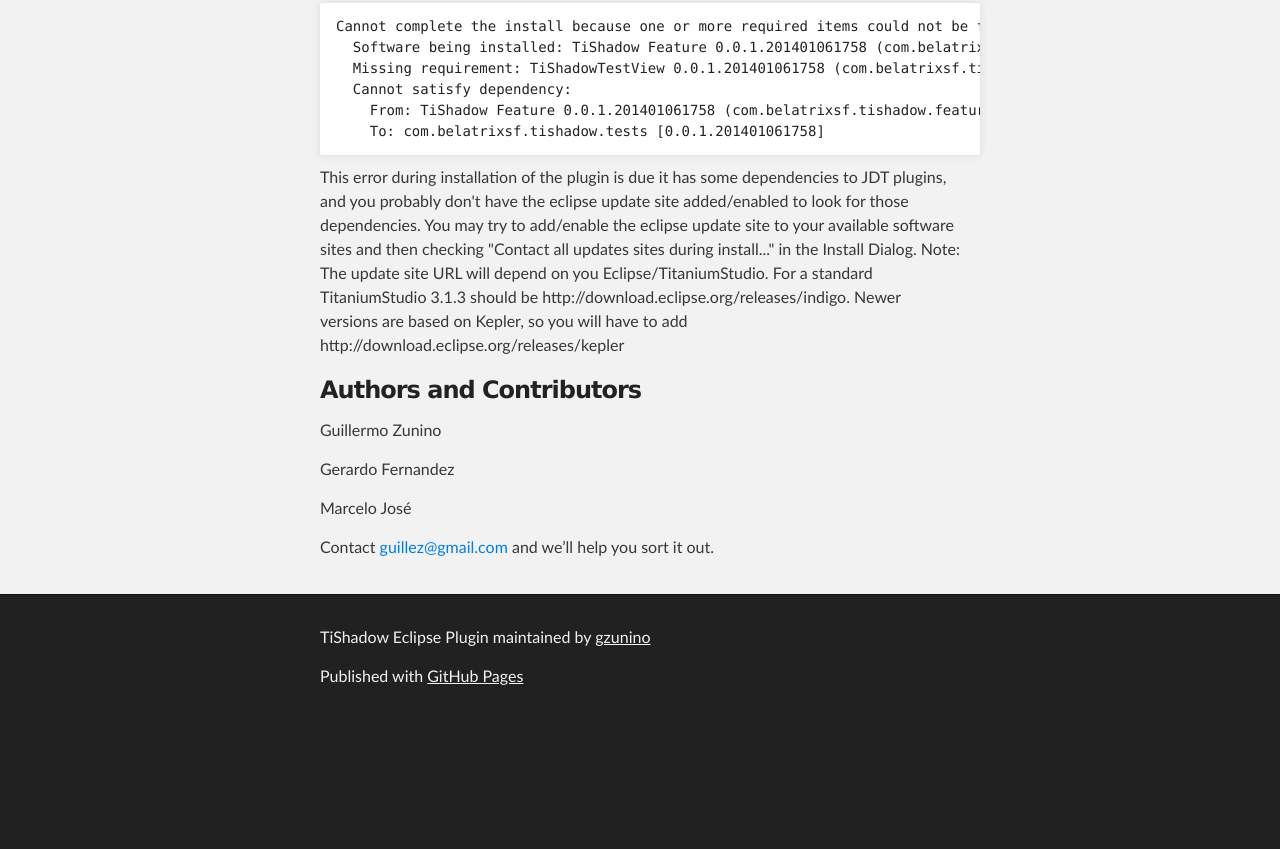
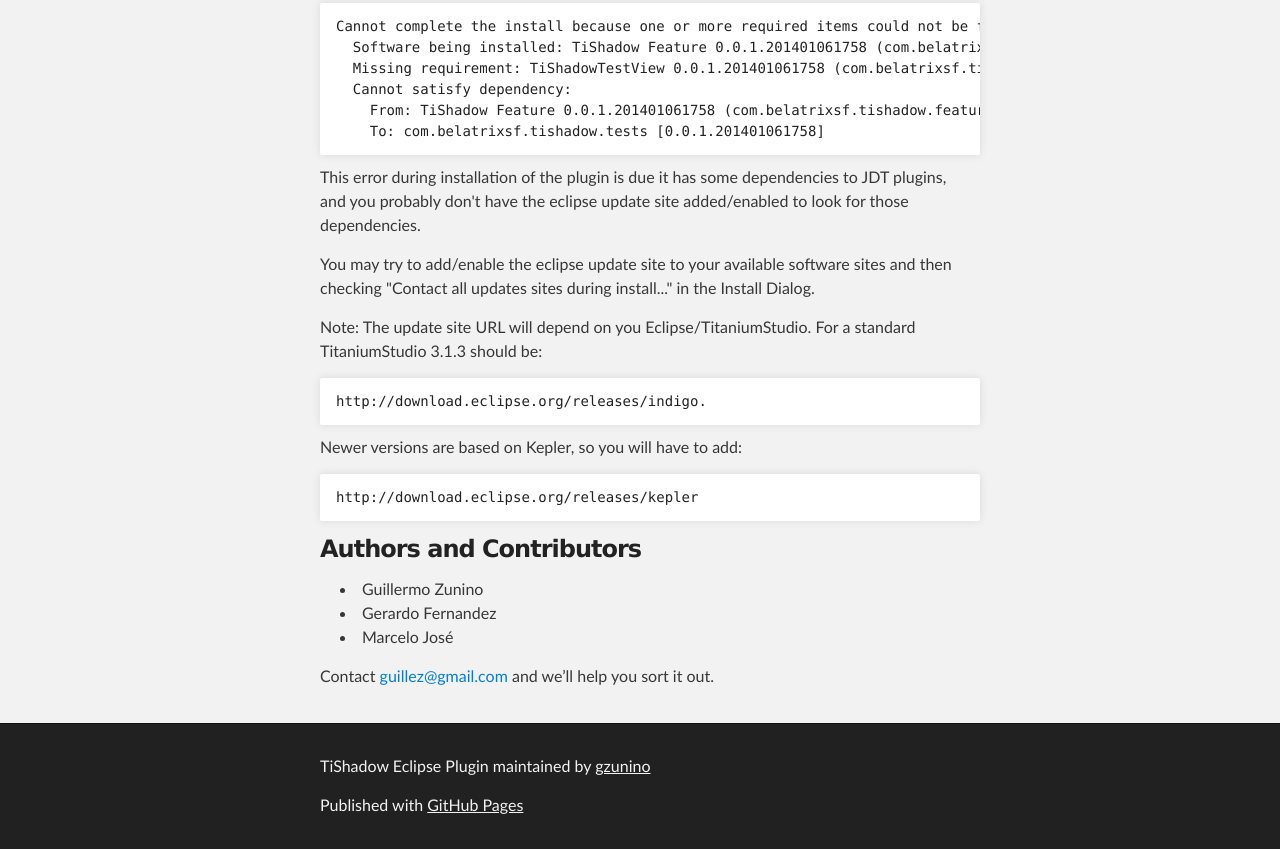
Before and after one commit to gzunino/tishadow-eclipse-plugin, a plain HTML site: page index.html in a window 1280 px wide. Shown: the part 581-1430 px from the top of the page. Before the commit the page ends 1304 px from the top, so only its background shows below. Drawn offline with Linux system fonts and the light colour scheme.

Commit message:
Update index.html

```diff
--- a/index.html
+++ b/index.html
@@ -50,17 +50,21 @@
     From: TiShadow Feature 0.0.1.201401061758 (com.belatrixsf.tishadow.feature.feature.group 0.0.1.201401061758)
     To: com.belatrixsf.tishadow.tests [0.0.1.201401061758]</code></pre>
 
-<p>This error during installation of the plugin is due it has some dependencies to JDT plugins, and you probably don't have the eclipse update site added/enabled to look for those dependencies.
-You may try to add/enable the eclipse update site to your available software sites and then checking "Contact all updates sites during install..." in the Install Dialog.
-Note: The update site URL will depend on you Eclipse/TitaniumStudio. For a standard TitaniumStudio 3.1.3 should be http://download.eclipse.org/releases/indigo. Newer versions are based on Kepler,
-so you will have to add http://download.eclipse.org/releases/kepler</p>
+<p>This error during installation of the plugin is due it has some dependencies to JDT plugins, and you probably don't have the eclipse update site added/enabled to look for those dependencies.</p>
+<p>You may try to add/enable the eclipse update site to your available software sites and then checking "Contact all updates sites during install..." in the Install Dialog.</p>
+<p>Note: The update site URL will depend on you Eclipse/TitaniumStudio. For a standard TitaniumStudio 3.1.3 should be:</p>
+<pre><code>http://download.eclipse.org/releases/indigo.</code></pre>
+<p>Newer versions are based on Kepler, so you will have to add:</p>
+<pre><code>http://download.eclipse.org/releases/kepler</code></pre>
 
 
 <h3>
 <a name="authors-and-contributors" class="anchor" href="#authors-and-contributors"><span class="octicon octicon-link"></span></a>Authors and Contributors</h3>
-<p>Guillermo Zunino</p>
-<p>Gerardo Fernandez</p>
-<p>Marcelo José</p>
+<ul>
+  <li>Guillermo Zunino</li>
+  <li>Gerardo Fernandez</li>
+  <li>Marcelo José</li>
+</ul>
 <p>Contact <a href="mailto:guillez@gmail.com">guillez@gmail.com</a> and we’ll help you sort it out.</p>
 
       </section>
```
